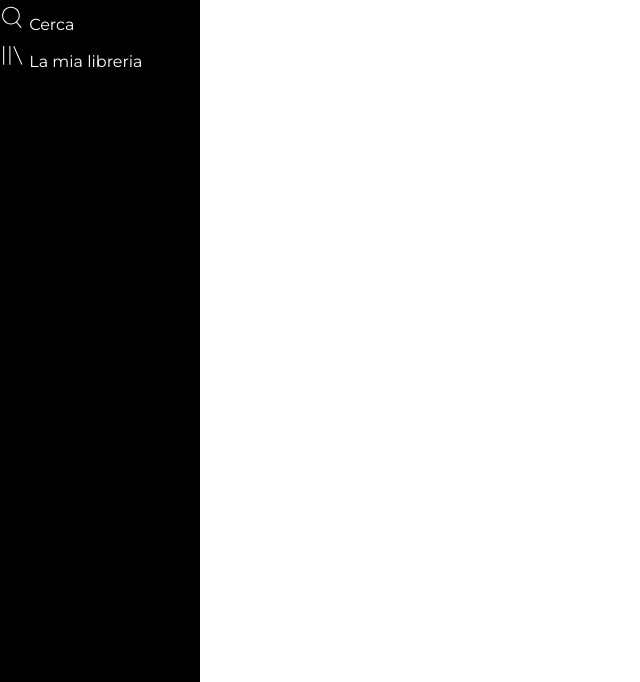
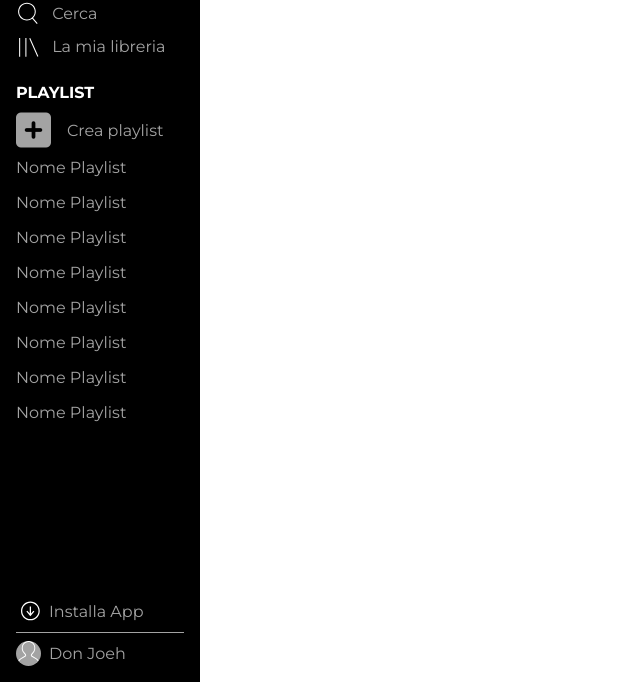
Before and after one commit to LucaSk-x/html-css-spotifyweb, a plain HTML site: page index.html in a window 1280 px wide. Shown: the part 118-800 px from the top of the page, without its empty margins (0-640 px from the left). Drawn offline with Linux system fonts and the light colour scheme.

Commit message:
side bar senza hover

```diff
--- a/css/style.css
+++ b/css/style.css
@@ -34,6 +34,24 @@ h6 {
     font-size: .67rem;
 }
 
+/* utilities */
+
+.padding {
+    padding: 1rem;
+}
+
+.padding-sm {
+    padding: .5rem;
+}
+
+.margin {
+    margin: 1rem;
+}
+
+.margin-sm {
+    margin: .5rem;
+}
+
 .d-flex {
     display: flex;
 }
@@ -41,6 +59,11 @@ h6 {
 .flex-grow {
     flex-grow: 1;
 }
+
+:root {
+    --gray: #a3a3a3
+}
+
 
 /* container app */
 
@@ -62,7 +85,10 @@ h6 {
 
 .logo img {
     width: 100%;
-    padding: 1rem;
+}
+
+.nav-menu {
+    padding: 1rem 0;
 }
 
 .nav-menu.d-flex {
@@ -71,16 +97,72 @@ h6 {
     flex-direction: column;
 }
 
+.nav-menu .d-flex {
+    gap: .7rem;
+}
+
 .nav-menu img {
     width: 25px;
 }
 
 .nav-menu span {
-    color: white;
+    color: var(--gray);
+    align-self: center;
 }
 
+.menu-playlist h4 {
+    text-transform: uppercase;
+    color: white;
+    padding: .5rem 0;
+}
+
+.add-playlist {
+    display: flex;
+    gap: 1rem;
+}
+
+.add-playlist i {
+    font-size: 2.5rem;
+}
+
+.add-playlist span {
+    align-self: center;
+}
+
+.play-list * {
+    color: var(--gray);
+}
+
+.list-playlist ul {
+    list-style: none;
+    color: var(--gray);
+}
+
+.list-playlist ul li {
+    padding: 0.5rem 0;
+}
+
+.install img {
+    width: 25px;
+}
+
+.install span {
+    color: var(--gray);
+    align-self: center;
+    padding: 0 .5rem;
+}
+
+.border {
+    border-top: 1px solid var(--gray);
+    margin: 0.5rem 0;
+}
+
+.install.bottom.d-flex img {
+    width: 25px;
+    height: 25px;
+    background-color: var(--gray);
+    border-radius: 50%;
+}
+
+
 /* main container */
-
-.main-container {
-
-}
--- a/index.html
+++ b/index.html
@@ -7,32 +7,61 @@
     <link rel="preconnect" href="https://fonts.googleapis.com">
     <link rel="preconnect" href="https://fonts.gstatic.com" crossorigin>
     <link href="https://fonts.googleapis.com/css2?family=Montserrat:wght@400;700&display=swap" rel="stylesheet">
+    <link rel="stylesheet" href="https://cdnjs.cloudflare.com/ajax/libs/font-awesome/6.1.1/css/all.min.css">
     <link rel="stylesheet" href="css/style.css">
     <title>Spotify</title>
 </head>
 <body>
     <div class="app-container">        <!-- contenitore 100vh -->
         <div class="flex-grow d-flex">      <!-- Blocco sopra in grow con align-items stretch per forzare i figli ad occupare tutta l'altezza disponibile -->
-            <div class="side-bar">
+            <div class="side-bar padding">
                 <div class="logo">
                     <img src="img/logo.svg" alt="">
                 </div>
                 <div class="nav-menu d-flex">
-                    <div class="home-nav">
+                    <div class="home-nav d-flex">
                         <img src="img/home.svg" alt="">
                         <span>Home</span>
                     </div>
-                    <div class="search">
+                    <div class="search d-flex">
                         <img src="img/search.svg" alt="">
                         <span>Cerca</span>
                     </div>
-                    <div class="liberary">
+                    <div class="liberary d-flex">
                         <img src="img/libreria.svg" alt="">
                         <span>La mia libreria</span>
                     </div>
                 </div>
-                <div class="play-list"></div>
-                <div class="install"></div>
+                <div class="play-list flex-grow">
+                    <div class="menu-playlist">
+                        <h4>Playlist</h4>
+                        <div class="add-playlist">
+                            <i class="fa-solid fa-square-plus"></i>
+                            <span>Crea playlist</span>
+                        </div>
+                        <div class="list-playlist">
+                            <ul>
+                                <li>Nome Playlist</li>
+                                <li>Nome Playlist</li>
+                                <li>Nome Playlist</li>
+                                <li>Nome Playlist</li>
+                                <li>Nome Playlist</li>
+                                <li>Nome Playlist</li>
+                                <li>Nome Playlist</li>
+                                <li>Nome Playlist</li>
+                            </ul>
+                        </div>
+                    </div>
+                </div>
+                <div class="install d-flex">
+                    <img src="img/download.svg" alt="">
+                    <span>Installa App</span>
+                </div>
+                <div class="border"></div>
+                <div class="install bottom d-flex">
+                    <img src="img/profile.svg" alt="">
+                    <span>Don Joeh</span>
+                </div>
             </div>
             <div class="main-container"></div>
         </div>
```
